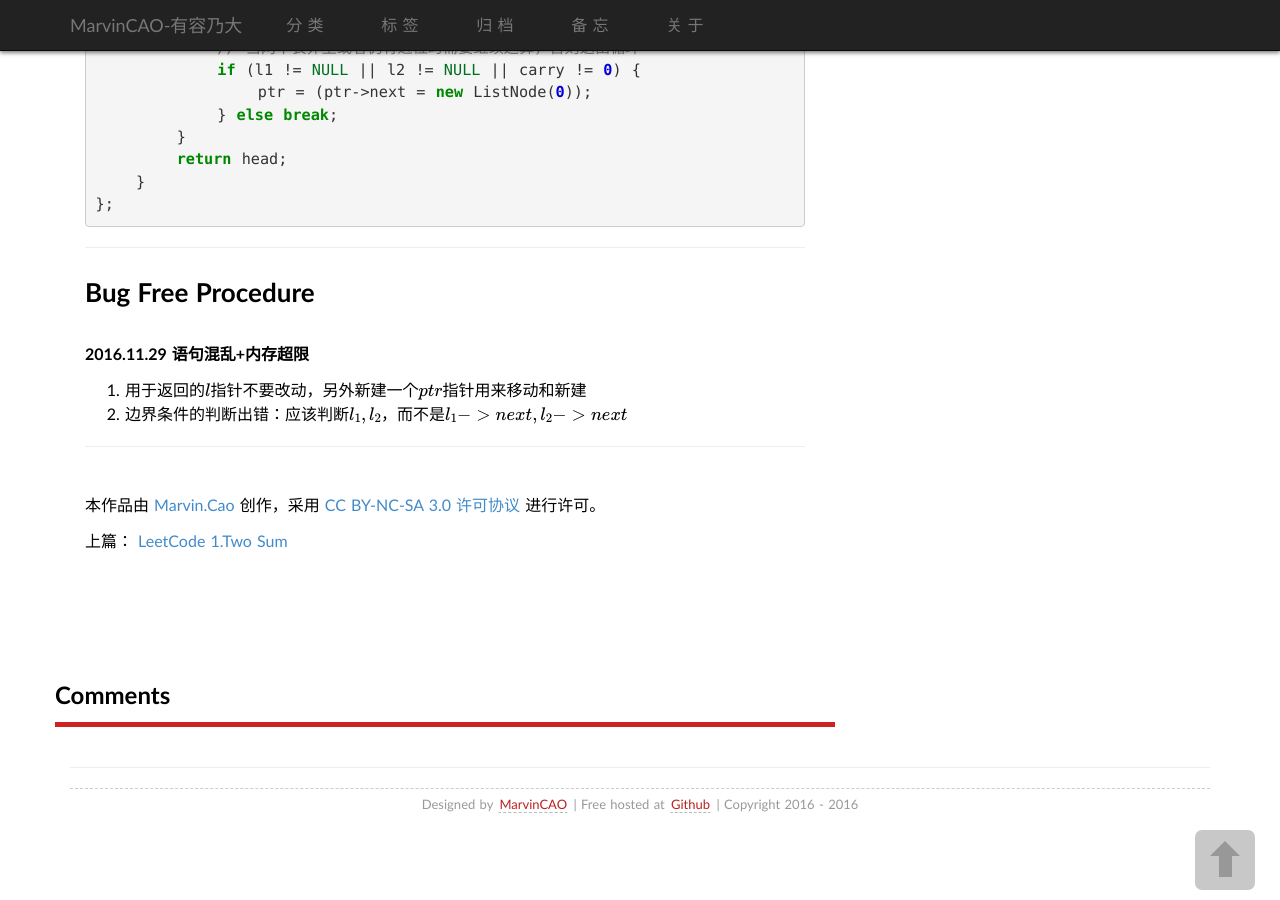
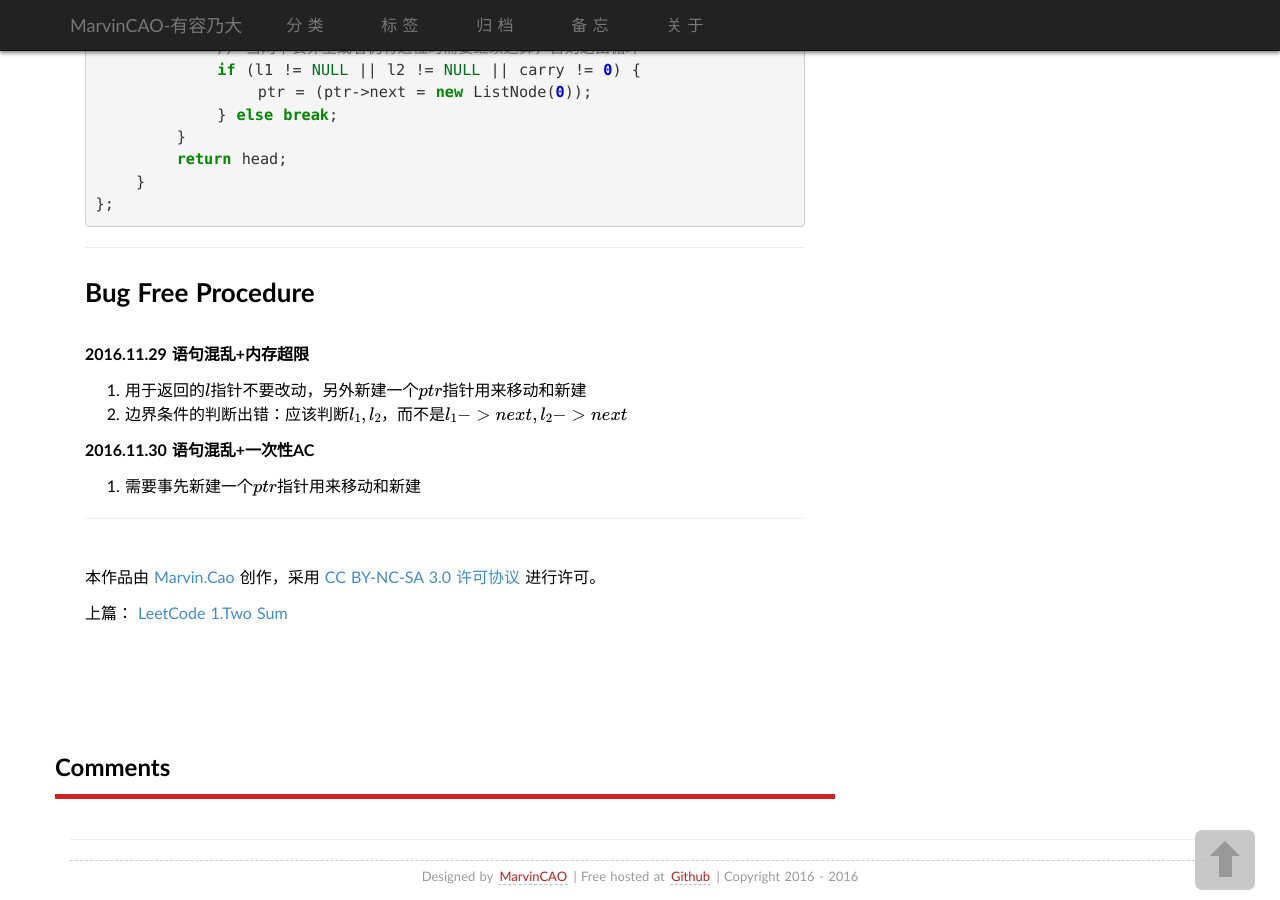
Before and after one commit to caogang/caogang.github.io, a Jekyll site: the page built from _posts/2016-11-29-LeetCode 2.md, in a window 1280 px wide and 900 px high, scrolled down 1279 px. Built offline with Jekyll 4.4.1, drawn with Linux system fonts in a browser that asks for light colours; some web fonts are replaced; formulas are drawn with MathJax 3; comment, search, counter and statistics services are not loaded.

Commit message:
Bug Free 11.30

```diff
--- a/_posts/2016-11-29-LeetCode 2.md
+++ b/_posts/2016-11-29-LeetCode 2.md
@@ -63,3 +63,6 @@ public:
 **2016.11.29 语句混乱+内存超限**
 1. 用于返回的$l$指针不要改动，另外新建一个$ptr$指针用来移动和新建
 2. 边界条件的判断出错：应该判断$l_1, l_2$，而不是$l_1->next, l_2->next$
+
+**2016.11.30 语句混乱+一次性AC**
+1. 需要事先新建一个$ptr$指针用来移动和新建
```
Also changed, not shown: _posts/2016-11-29-First Blog.md (+2 -0 lines).
